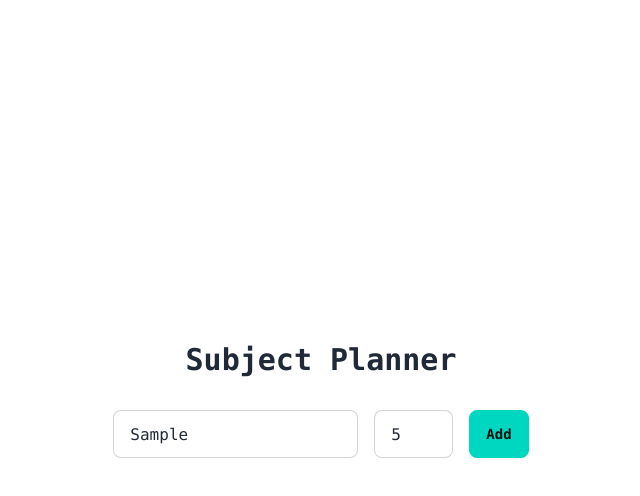
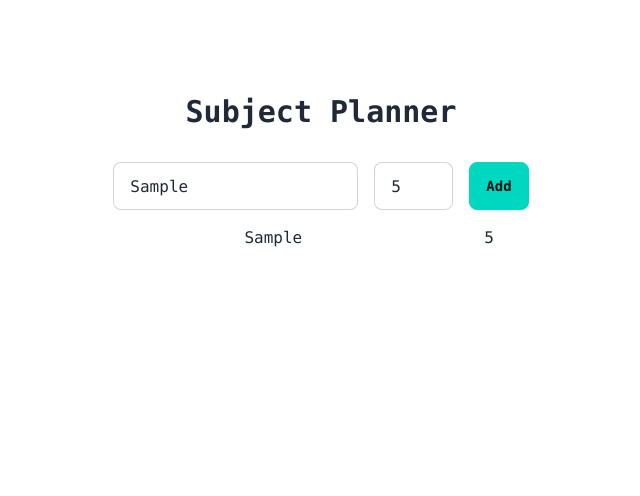
Before and after one commit to nirzon47/education-planner-react, a React (Create React App) app: page / in a window 1280 px wide. Both pictures are taken after typing "Sample", "5" into the empty fields and a click on the button "Add". Shown: the top 496 px of the page, without its empty margins (319-959 px from the left). Built offline with nearby package versions, Linux system fonts and the light colour scheme.

Commit message:
added setting and getting logic for the planner

```diff
--- a/src/App.js
+++ b/src/App.js
@@ -1,10 +1,16 @@
+import { useState } from 'react'
+
 import Inputs from './Inputs'
+import Planner from './Planner'
 
 const App = () => {
+	const [planner, setPlanner] = useState(false)
+
 	return (
 		<div className='grid place-content-center h-screen w-screen font-mono text-center'>
 			<h1 className='font-bold text-3xl mb-8'>Subject Planner</h1>
-			<Inputs />
+			<Inputs setPlanner={setPlanner} />
+			<Planner planner={planner} />
 		</div>
 	)
 }
--- a/src/Inputs.js
+++ b/src/Inputs.js
@@ -1,6 +1,39 @@
-const Inputs = () => {
+const Inputs = ({ setPlanner }) => {
+	const addSubject = () => {
+		const subject = document.getElementById('subject')
+		const hours = document.getElementById('hours')
+
+		if (!subject.value && !hours.value) {
+			subject.classList.add('input-error')
+			hours.classList.add('input-error')
+		} else {
+			subject.classList.remove('input-error')
+			hours.classList.remove('input-error')
+		}
+
+		if (!subject.value) {
+			subject.classList.add('input-error')
+			return
+		}
+
+		if (!hours.value) {
+			hours.classList.add('input-error')
+			return
+		}
+
+		const planner = JSON.parse(localStorage.getItem('planner')) || []
+
+		planner.push({
+			subject: subject.value,
+			hours: hours.value,
+		})
+
+		localStorage.setItem('planner', JSON.stringify(planner))
+		setPlanner(true)
+	}
+
 	return (
-		<div className='flex gap-4'>
+		<div className='flex gap-4 mb-4'>
 			<input
 				type='text'
 				id='subject'
@@ -18,7 +51,9 @@ const Inputs = () => {
 				min={1}
 				max={12}
 			/>
-			<button className='btn btn-accent'>Add</button>
+			<button className='btn btn-accent' onClick={addSubject}>
+				Add
+			</button>
 		</div>
 	)
 }
--- /dev/null
+++ b/src/Planner.js
@@ -0,0 +1,17 @@
+const Planner = ({ planner }) => {
+	const subjects = JSON.parse(localStorage.getItem('planner'))
+
+	return (
+		<div id='planner' className='h-[60vh] overflow-y-scroll'>
+			{subjects &&
+				subjects.map((subject, index) => (
+					<div key={index} className='flex gap-4 mb-4'>
+						<p className='w-full max-w-xs'>{subject.subject}</p>
+						<p className='w-20'>{subject.hours}</p>
+					</div>
+				))}
+		</div>
+	)
+}
+
+export default Planner
```
